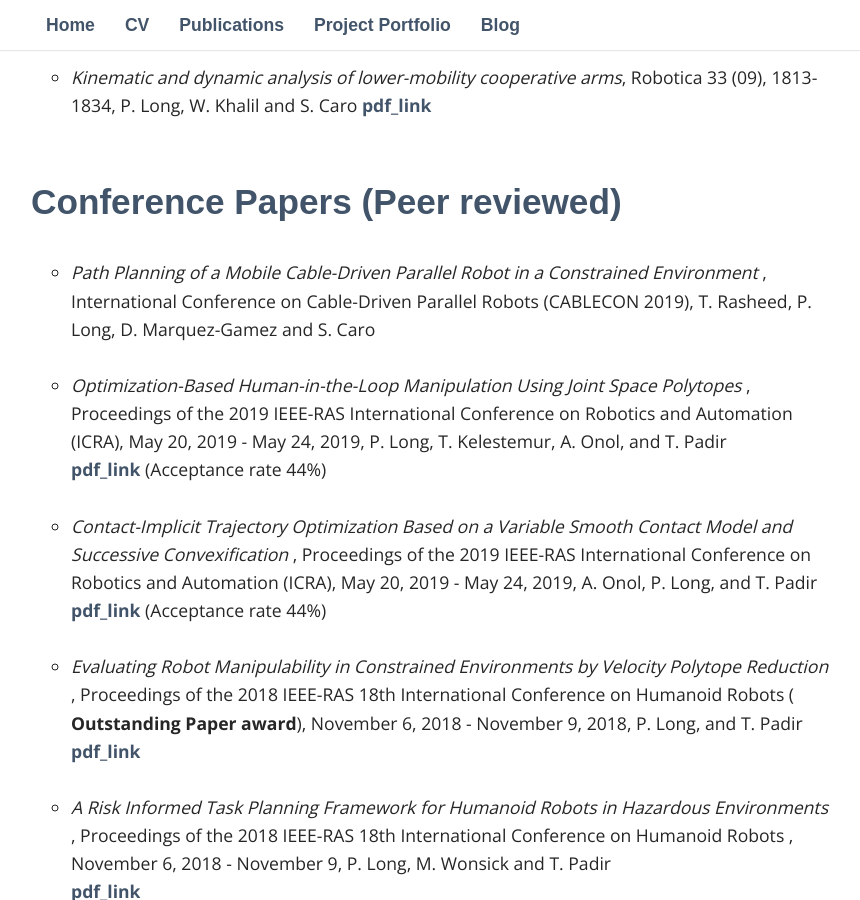
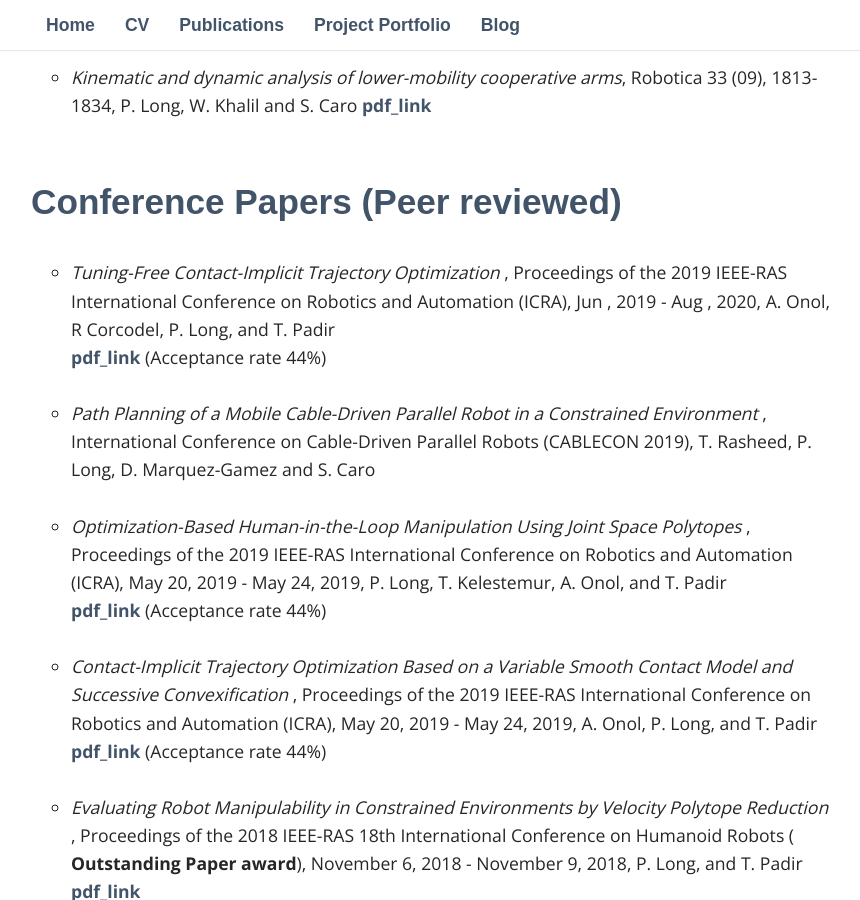
Before and after one commit to philip-long/philip-long.github.io, a Jekyll site: the page built from publications/index.html, in a window 1280 px wide and 900 px high, scrolled down 588 px. Shown: the whole window, without its empty margins (209-1069 px from the left). Built offline with Jekyll 4.4.1, drawn with Linux system fonts in a browser that asks for light colours; nearby versions of some CDN libraries; some web fonts are replaced; library files that are not in the unit come from our copies.

Commit message:
Update index.html

```diff
--- a/publications/index.html
+++ b/publications/index.html
@@ -46,6 +46,16 @@ title: Publications
   <h2> Conference Papers (Peer reviewed)</h2>
 
   <ul style="list-style-type:circle">
+
+
+
+                   <li>
+     <i>Tuning-Free Contact-Implicit Trajectory Optimization </i>,
+                      Proceedings of the 2019 IEEE-RAS  International Conference on Robotics and Automation (ICRA),
+             Jun , 2019 - Aug , 2020, A. Onol, R Corcodel, P. Long, and T. Padir <br>
+           <a href="https://arxiv.org/pdf/2006.06176"> pdf_link</a>  (Acceptance rate 44%)
+    </li>
+       <br>
 
       <li>
     <i>Path Planning of a Mobile Cable-Driven Parallel Robot in a Constrained Environment </i>,
```
